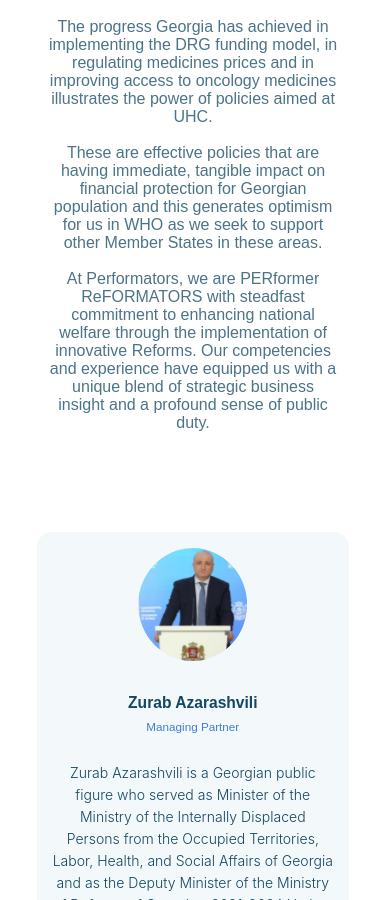
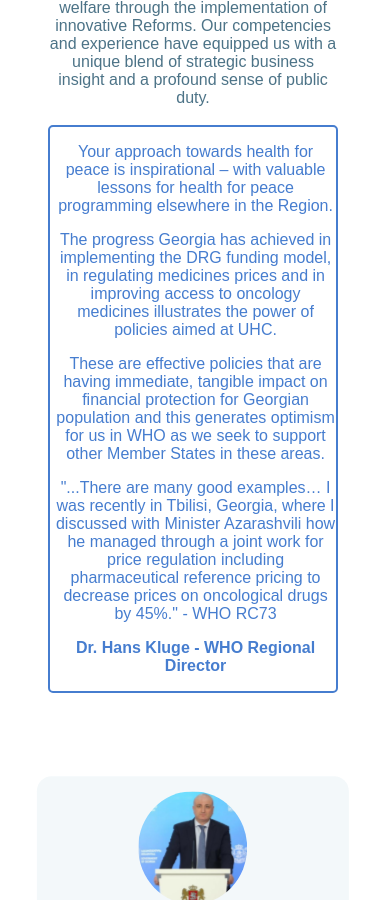
Before and after one commit to carco23/client, a React (Create React App) app: page / in a window 390 px wide. Shown: the part 1100-2000 px from the top of the page. Built offline with nearby package versions, Linux system fonts and the light colour scheme.

Commit message:
testing...

```diff
--- a/src/components/About/About.js
+++ b/src/components/About/About.js
@@ -43,21 +43,22 @@
     <div className={styles.aboutUs} id='aboutUs'>
       <div className={styles.text}>
         <h1>Who We Are</h1>
-        <p>Your approach towards health for peace is inspirational – with valuable lessons for health for peace programming elsewhere in the Region.
+        <p>
+        At Performators, we are PERformer ReFORMATORS with steadfast commitment to enhancing national welfare through the implementation of innovative Reforms.
+        Our competencies and experience have equipped us with a unique blend of strategic business insight and a profound sense of public duty.
         <br/>
         <br/>
-        The progress Georgia has achieved in implementing the DRG funding model, in regulating medicines prices and in improving access to oncology medicines illustrates the power of policies aimed at UHC.
-        <br/>
-        <br/>
-        These are effective policies that are having immediate, tangible impact on financial protection for Georgian population and this generates optimism for us in WHO as we seek to support other Member States in these areas.
-        <br/>
-        <br/>
-        At Performators, we are PERformer ReFORMATORS with steadfast commitment to enhancing national welfare through the implementation of innovative Reforms.
-        Our competencies and experience have equipped us with a unique blend of strategic business insight and a profound sense of public duty.
+        <div style={{border: '2px solid #467DCF', borderRadius: '5px'}}>
+        <p style={{color: '#467DCF', width: '100%'}}>Your approach towards health for peace is inspirational – with valuable lessons for health for peace programming elsewhere in the Region.</p>
+        <p style={{color: '#467DCF', width: '100%'}}>The progress Georgia has achieved in implementing the DRG funding model, in regulating medicines prices and in improving access to oncology medicines illustrates the power of policies aimed at UHC.</p>
+        <p style={{color: '#467DCF', width: '100%'}}>These are effective policies that are having immediate, tangible impact on financial protection for Georgian population and this generates optimism for us in WHO as we seek to support other Member States in these areas.</p>
+        <p style={{color: '#467DCF', width: '100%'}}>"...There are many good examples… I was recently in Tbilisi, Georgia, where I discussed with Minister Azarashvili how he managed through a joint work for price regulation including pharmaceutical reference pricing to decrease prices on oncological drugs by 45%." - WHO RC73</p>
+        <p>Dr. Hans Kluge - WHO Regional Director</p>
+        </div>
         </p>
         </div>
         {isMobile ? (
-          <div className="antd-slider">
+          <div className="antd-slider ssg">
           {/* <Button className="arrow-button" onClick={prevSlide} icon={<LeftOutlined />} /> */}
 
             <Carousel
--- a/src/components/About/About.module.css
+++ b/src/components/About/About.module.css
@@ -1,6 +1,6 @@
 .aboutUs {
     width: 99vw;
-    height: 100vh;
+    height: 120vh;
     z-index: 1;
 }
 .text {
@@ -85,6 +85,14 @@
     font-size: 1vw;
     font-weight: 400;
 }
+.text p div p:nth-child(5) {
+    color: #467DCF;
+    position: relative;
+    left: 55%;
+}
+.text p div {
+    padding-left: 10px;
+}
 @media (max-width: 480px) {
 
     .text {
@@ -160,6 +168,18 @@
         display: none;
     }
     .aboutUs {
-        height: 170vh;
+        height: 200vh;
+    }
+    .text p div p:nth-child(5) {
+        color: #467DCF;
+        position: relative;
+        left: 50%;
+        transform: translate(-50%);
+        width: 100%;
+        font-weight: bold;
+    }
+    .text p div {
+        padding-left: 5px;
+
     }
 }
--- a/src/components/About/slide.css
+++ b/src/components/About/slide.css
@@ -6,7 +6,9 @@
     position: relative;
     transform: translate(0%, -20%);
   }
-
+  .ssg {
+    transform: translate(0%, -30%);
+  }
   .ant-carousel .slick-slide {
     display: flex;
     justify-content: center;
--- a/src/components/Highlights/Highlights.js
+++ b/src/components/Highlights/Highlights.js
@@ -9,14 +9,6 @@
     <div className={styles.highlights} id='highlights'>
         <div className={styles.text}>
             <h1>Our Success Stories</h1>
-            <p>
-                Explore our success stories and
-                witness the impact firsthand.
-                From small startups to established
-                enterprises, our solutions have driven growth,
-                streamlined operations, and boosted productivity.
-                Each story highlights real transformations.
-            </p>
         </div>
         <img src={SeeForYourself} className={styles.highlightsImg}/>
         <div className={styles.stories}>
--- a/src/components/Highlights/Highlights.module.css
+++ b/src/components/Highlights/Highlights.module.css
@@ -26,7 +26,7 @@
 .highlightsImg {
     position: relative;
     left: 65%;
-    bottom: 9%;
+    bottom: 3%;
     width: 30%;
 }
 .story {
@@ -170,7 +170,7 @@
     .highlightsImg {
         left: 50%;
         transform: translate(-50%);
-        top: -38vh;
+        top: -18vh;
         width: 45%;
     }
     .story img {
--- a/src/components/Home/Home.js
+++ b/src/components/Home/Home.js
@@ -1,7 +1,7 @@
 import React from 'react';
 import styles from './Home.module.css'
 import LandingImage1 from '../../assets/landingImage1.svg'
-import LandingImage2 from '../../assets/landingImage6.svg'
+import LandingImage2 from '../../assets/landingImage8.svg'
 import TypingEffect from './TypingEffect';
 import { Link } from 'react-scroll';
 
--- a/src/components/Home/Home.module.css
+++ b/src/components/Home/Home.module.css
@@ -46,7 +46,7 @@
     align-items: center;
 }
 .right img {
-    width: 70%;
+    width: 80%;
     position: relative;
     top: 8%;
     transition: 0.5s;
@@ -123,7 +123,7 @@
         font-size: 1.5rem;
     }
     .right img {
-        width: 120%;
+        width: 160%;
         top: 30%;
     }
 
```
Also changed, not shown: src/assets/landingImage7.svg (added), src/assets/landingImage8.svg (added).
